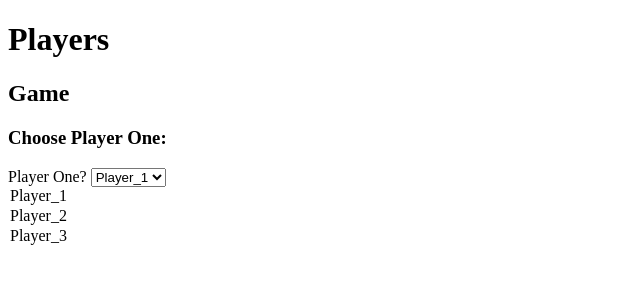
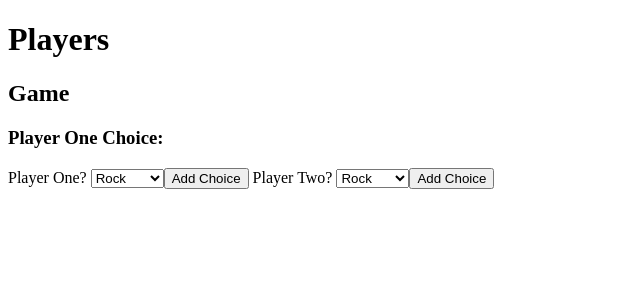
Before and after one commit to Jakubnecessary/WK_3_WHW_Rock_Pape_scissors, a Python web app: template templates/index.html in a window 1280 px wide. Shown: the top 300 px of the page, without its empty margins (0-640 px from the left). Run offline with Jinja, Linux system fonts and the light colour scheme; the template is opened without the code that fills it, so the values that code supplies are empty.

Commit message:
stil working on condtionial logic in html and trying to get route to actually be able to post

```diff
--- a/controllers/controller.py
+++ b/controllers/controller.py
@@ -6,3 +6,9 @@
 @app.route('/game')
 def index():
     return render_template('index.html', title="RPS", players=players)
+
+@app.route('/game', methods=['POST'])
+def add_game():
+    if player_one.request.form["choice"] == "Rock"
+    and player_two.request.form["choice"] == "Rock"
+    return "Tie"
--- a/templates/index.html
+++ b/templates/index.html
@@ -9,38 +9,31 @@
 <body>
     <h1>Players</h1>
     {% for player in players %}
-    <div>
         <p>
             Player: {{ player.name }} {{ player.choice }}
         </p>
     {% endfor %}
-    </div>
-    <div>
     <section>
         <h2>Game</h2>
-        <h3>Choose Player One:</h3>
+        <h3>Player One Choice:</h3>
         <form class="game-form">
         <form action="/home" method="post">
 
         <label for="player_one">Player One?</label>
-        <select name="player_one" id="player_one">
-            <option value="Player_1">Player_1</option>
-            <option value="Player_2">Player_2</option>
-            <option value="Player_3">Player_3</option>
+        <select name="choice" id="choice">
+            <option value="Rock">Rock</option>
+            <option value="Paper">Paper</option>
+            <option value="Scissors">Scissors</option>
+            <input type="submit" value="Add Choice">
+
+        <label for="player_two">Player Two?</label>
+        <select name="choice" id="choice">
+            <option value="Rock">Rock</option>
+            <option value="Paper">Paper</option>
+            <option value="Scissors">Scissors</option>
+            <input type="submit" value="Add Choice">
     </section>
-    </div>
-        <div>
-        <section>
-            <h3>Choose Player Two</h3>
-            <form class="game-form_2">
-            <form action="/home" method="post">
-            <label for="player_two">Player Two?</label>
-            <select name="player_two" id="player_two">
-                <option value="Player_1">Player_1</option>
-                <option value="Player_2">Player_2</option>
-                <option value="Player_3">Player_3</option>
 
-        </section>
-        </div>
+
 </body>
 </html>
```
